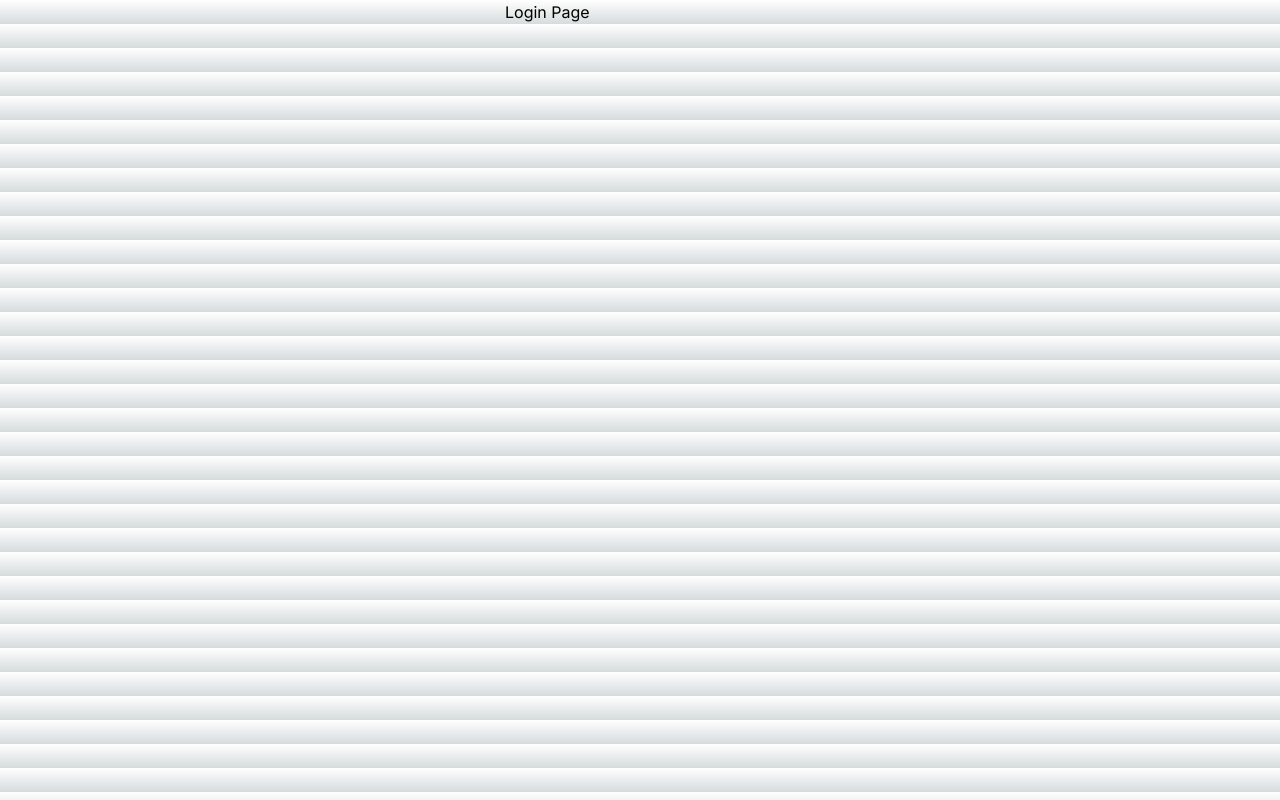
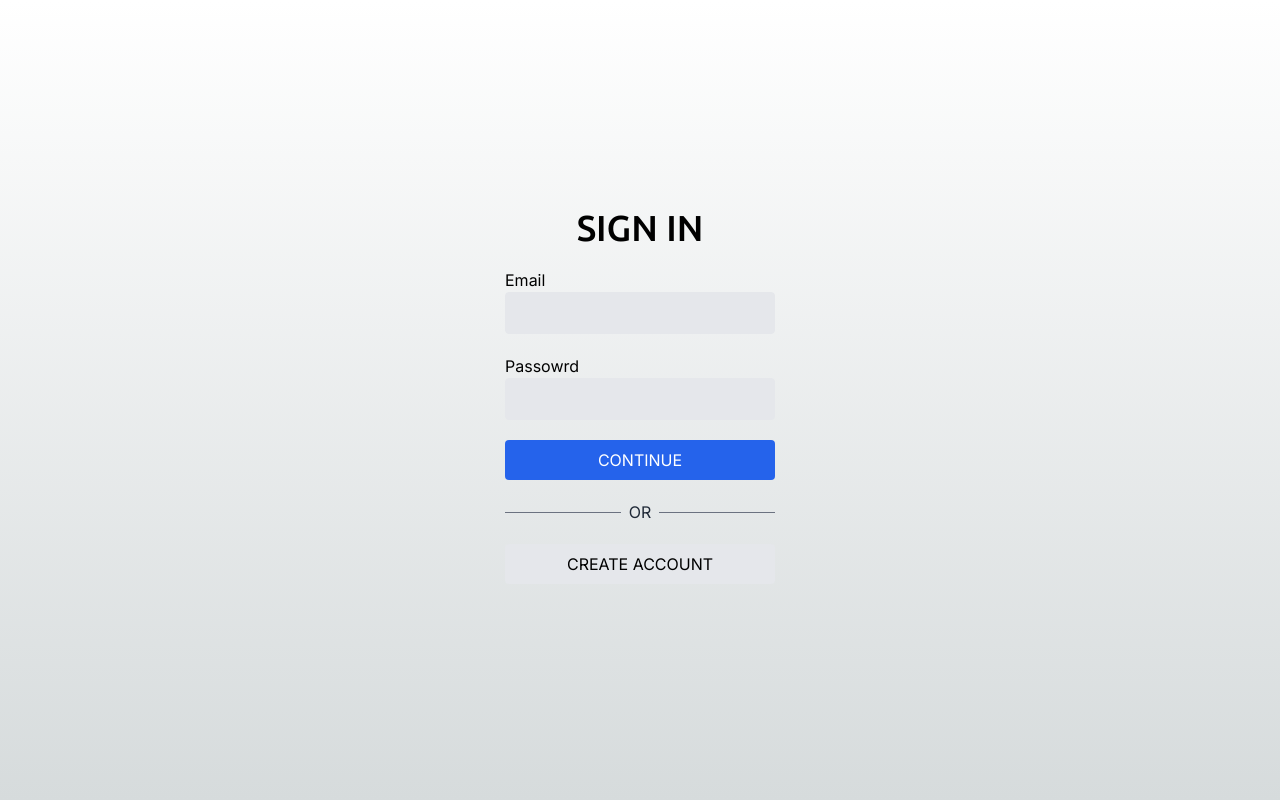
Before and after one commit to LugoJM/kicks-hub, a Next.js app: page /auth/login in a window 1280 px wide. Built offline with nearby package versions, Linux system fonts and the light colour scheme.

Commit message:
Created Login page

```diff
--- a/src/app/auth/login/page.tsx
+++ b/src/app/auth/login/page.tsx
@@ -1,9 +1,40 @@
-
+import Link from 'next/link';
+import { titleFont } from '@/config/fonts';
 
 export default function LoginPage() {
   return (
-    <div>
-      <h1>Login Page</h1>
+    <div className="flex flex-col min-h-screen pt-32 sm:pt-52">
+      <h1 className={ `${ titleFont.className } text-4xl mb-5 text-center` }>SIGN IN</h1>
+
+      <div className="flex flex-col">
+        <label htmlFor="email">Email</label>
+        <input
+          className="px-5 py-2 border bg-gray-200 rounded mb-5"
+          type="email" />
+
+        <label htmlFor="email">Passowrd</label>
+        <input
+          className="px-5 py-2 border bg-gray-200 rounded mb-5"
+          type="email" />
+
+        <button
+          className="btn-primary">
+          CONTINUE
+        </button>
+
+        <div className="flex items-center my-5">
+          <div className="flex-1 border-t border-gray-500"></div>
+          <div className="px-2 text-gray-800">OR</div>
+          <div className="flex-1 border-t border-gray-500"></div>
+        </div>
+
+        <Link
+          href="/auth/new-account"
+          className="btn-secondary text-center">
+          CREATE ACCOUNT
+        </Link>
+
+      </div>
     </div>
   );
 }
```
